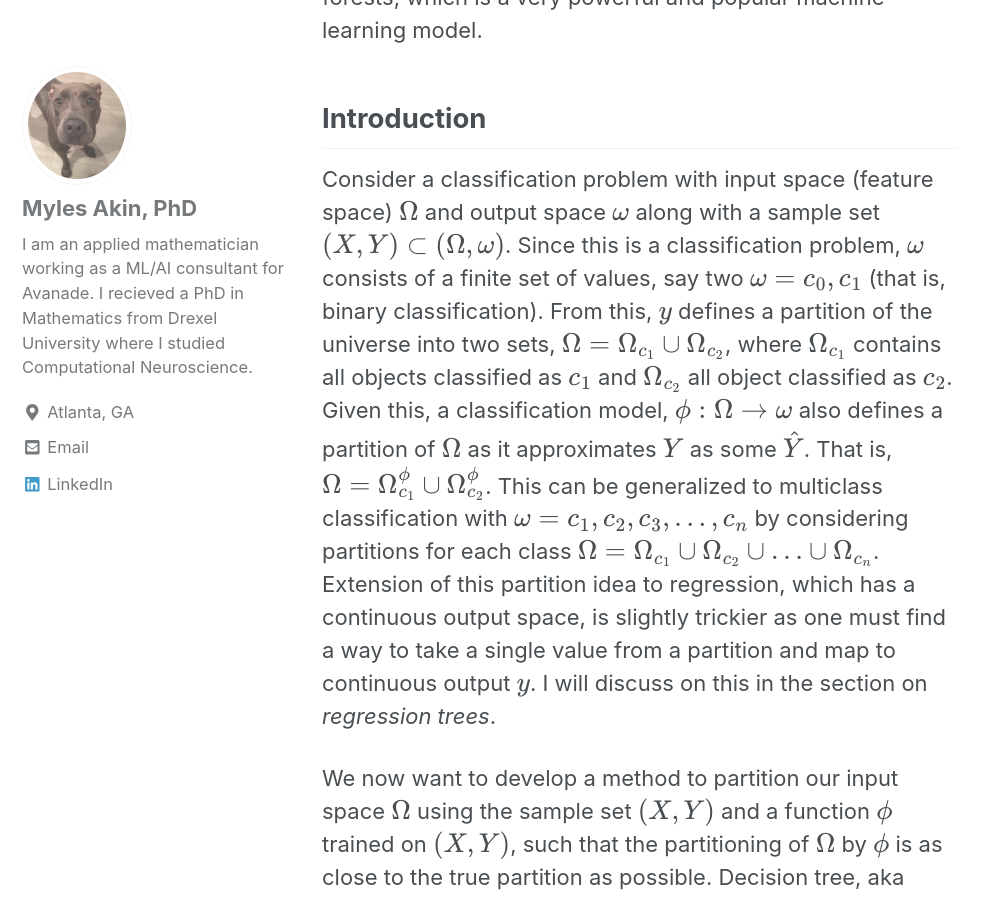
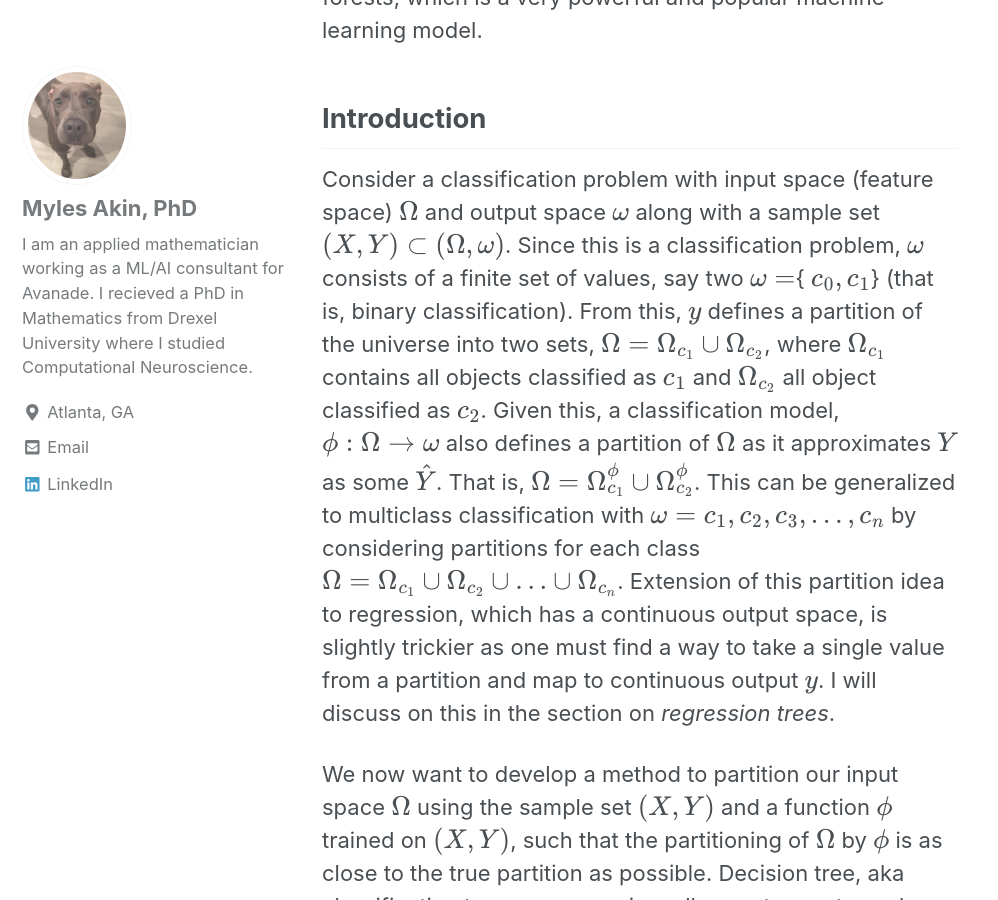
Before and after one commit to mylesakin/mylesakin.github.io, a Jekyll site: the page built from _posts/2019-08-22-DecisionTrees.md, in a window 1280 px wide and 900 px high, scrolled down 484 px. Shown: the whole window, without its empty margins (0-998 px from the left). Built offline with Jekyll 4.4.1, drawn with Linux system fonts in a browser that asks for light colours; cached includes are drawn as plain includes; nearby versions of some CDN libraries; formulas are drawn with MathJax 3.

```diff
--- a/_posts/2019-08-22-DecisionTrees.md
+++ b/_posts/2019-08-22-DecisionTrees.md
@@ -10,7 +10,7 @@ This post is the start of a series of posts I will make about some fundamental d
 
 ## Introduction
 
-Consider a classification problem with input space (feature space) \\(\Omega\\) and output space \\(\omega\\) along with a sample set \\((X,Y) \subset (\Omega,\omega)\\). Since this is a classification problem, \\(\omega\\) consists of a finite set of values, say two \\(\omega = {c_0,c_1} \\) (that is, binary classification). From this, \\(y\\) defines a partition of the universe into two sets, \\(\Omega = \Omega_{c_1}\cup \Omega_{c_2}\\), where \\(\Omega_{c_1}\\) contains all objects classified as \\(c_1\\) and \\(\Omega_{c_2}\\) all object classified as \\(c_2\\). Given this, a classification model, \\(\phi: \Omega \rightarrow \omega\\) also defines a partition of \\(\Omega\\) as it approximates \\(Y\\) as some \\(\hat{Y}\\). That is, \\(\Omega = \Omega_{c_1}^{\phi} \cup \Omega_{c_2}^{\phi}\\). This can be generalized to multiclass classification with \\(\omega= \{c_1,c_2,c_3,...,c_n\}\\) by considering partitions for each class \\(\Omega = \Omega_{c_1} \cup \Omega_{c_2} \cup...\cup \Omega_{c_n}\\). Extension of this partition idea to regression, which has a continuous output space, is slightly trickier as one must find a way to take a single value from a partition and map to continuous output \\(y\\). I will discuss on this in the section on *regression trees*.
+Consider a classification problem with input space (feature space) \\(\Omega\\) and output space \\(\omega\\) along with a sample set \\((X,Y) \subset (\Omega,\omega)\\). Since this is a classification problem, \\(\omega\\) consists of a finite set of values, say two \\(\omega =\\){ \\(c_0,c_1 \\)} (that is, binary classification). From this, \\(y\\) defines a partition of the universe into two sets, \\(\Omega = \Omega_{c_1}\cup \Omega_{c_2}\\), where \\(\Omega_{c_1}\\) contains all objects classified as \\(c_1\\) and \\(\Omega_{c_2}\\) all object classified as \\(c_2\\). Given this, a classification model, \\(\phi: \Omega \rightarrow \omega\\) also defines a partition of \\(\Omega\\) as it approximates \\(Y\\) as some \\(\hat{Y}\\). That is, \\(\Omega = \Omega_{c_1}^{\phi} \cup \Omega_{c_2}^{\phi}\\). This can be generalized to multiclass classification with \\(\omega= \{c_1,c_2,c_3,...,c_n\}\\) by considering partitions for each class \\(\Omega = \Omega_{c_1} \cup \Omega_{c_2} \cup...\cup \Omega_{c_n}\\). Extension of this partition idea to regression, which has a continuous output space, is slightly trickier as one must find a way to take a single value from a partition and map to continuous output \\(y\\). I will discuss on this in the section on *regression trees*.
 
 We now want to develop a method to partition our input space \\(\Omega\\) using the sample set \\((X,Y)\\) and a function \\(\phi\\) trained on \\((X,Y)\\), such that the partitioning of \\(\Omega\\) by \\(\phi\\) is as close to the true partition as possible. Decision tree, aka classification trees or regression, allow us to create such a partitioning.
 
```
